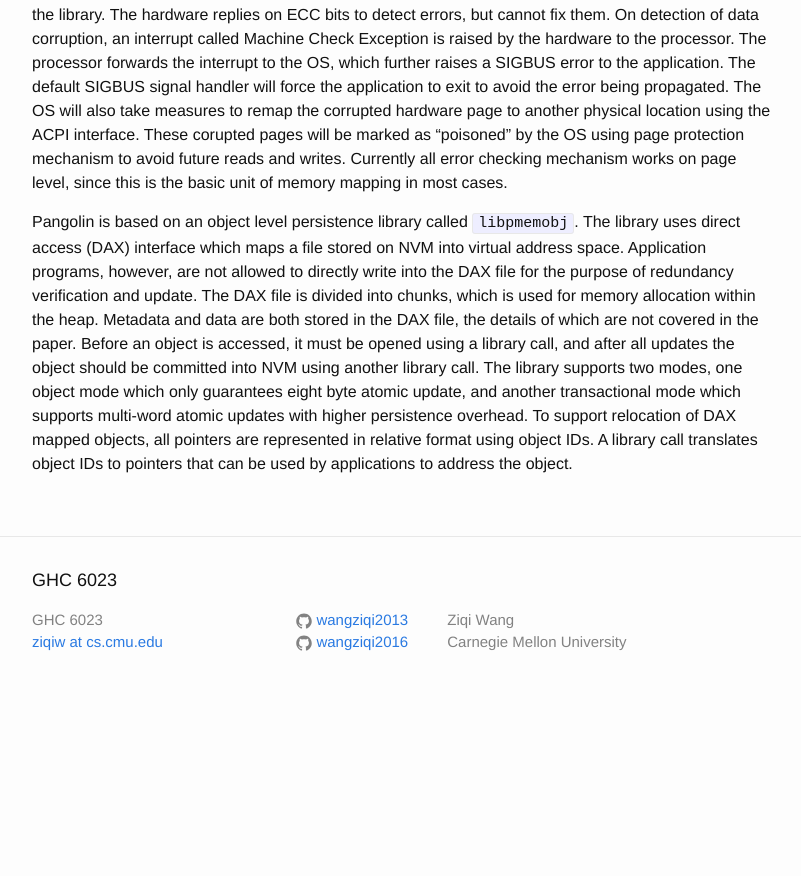
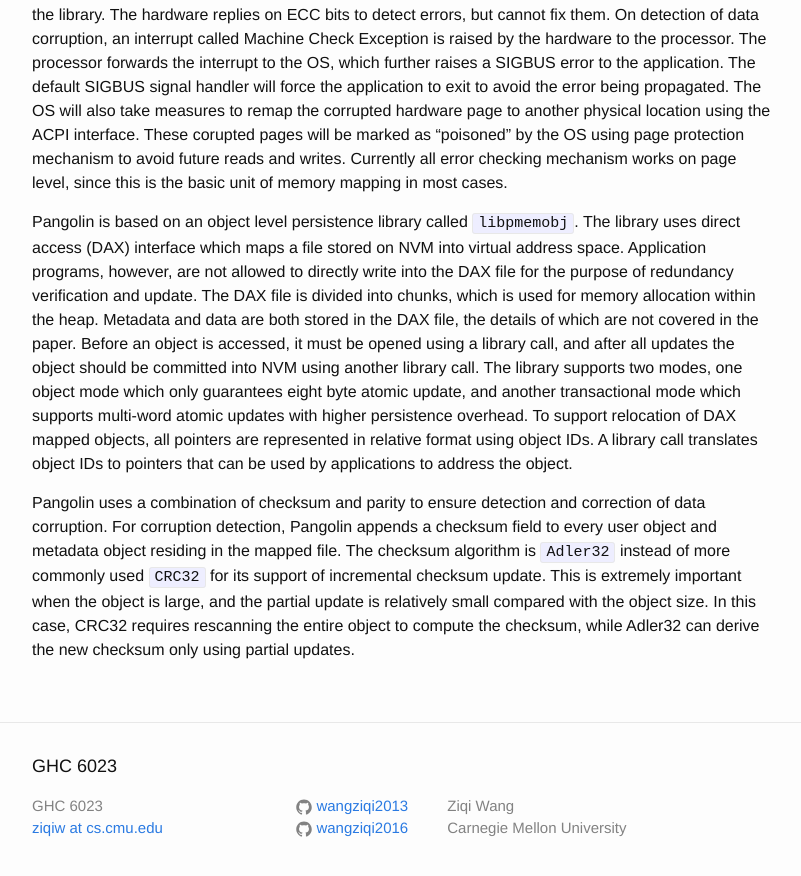
Before and after one commit to wangziqi2013/wangziqi2013.github.io, a Jekyll site: the page built from _posts/2020-02-05-pangolin.markdown, in a window 1280 px wide and 900 px high, scrolled down 744 px. Shown: the top 876 px of the window, without its empty margins (238-1039 px from the left). Built offline with Jekyll 4.4.1, drawn with Linux system fonts in a browser that asks for light colours; before the commit the page ends 1458 px from its top, so only the background shows below that.

Commit message:
Adding checksum

```diff
--- a/_posts/2020-02-05-pangolin.markdown
+++ b/_posts/2020-02-05-pangolin.markdown
@@ -40,3 +40,10 @@ the object should be committed into NVM using another library call. The library
 only guarantees eight byte atomic update, and another transactional mode which supports multi-word atomic updates with
 higher persistence overhead. To support relocation of DAX mapped objects, all pointers are represented in relative format
 using object IDs. A library call translates object IDs to pointers that can be used by applications to address the object.
+
+Pangolin uses a combination of checksum and parity to ensure detection and correction of data corruption. For corruption
+detection, Pangolin appends a checksum field to every user object and metadata object residing in the mapped file. The
+checksum algorithm is `Adler32` instead of more commonly used `CRC32` for its support of incremental checksum update.
+This is extremely important when the object is large, and the partial update is relatively small compared with the object
+size. In this case, CRC32 requires rescanning the entire object to compute the checksum, while Adler32 can derive the
+new checksum only using partial updates.
```
